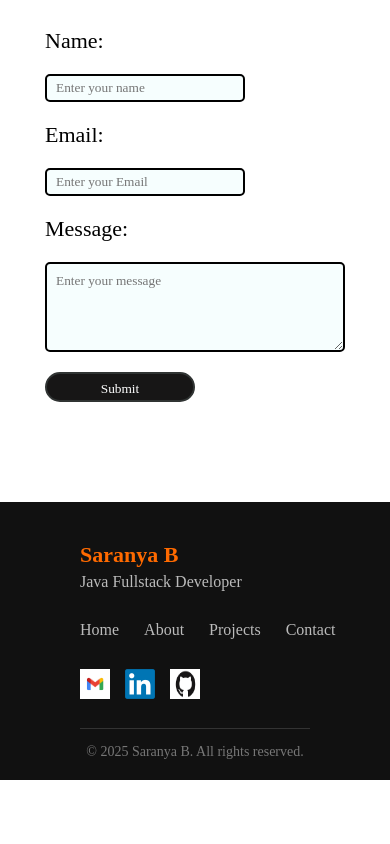
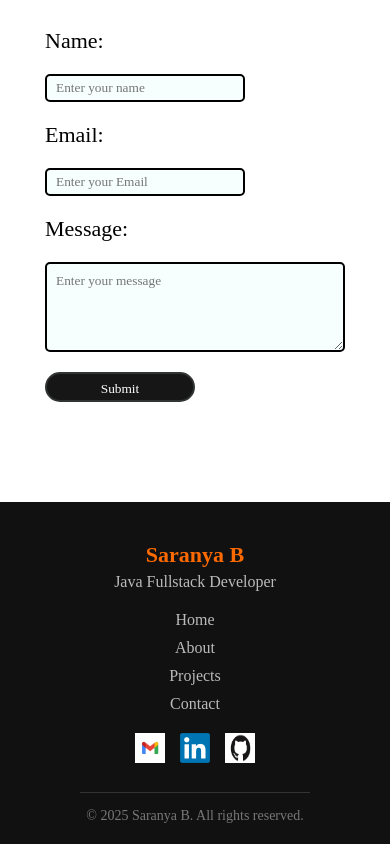
Before and after one commit to Saranyabalaji219/portfolio, a React (Vite) app: page / in a window 390 px wide. Shown: the part 3365-4209 px from the top of the page. Before the commit the page ends 4145 px from the top, so only its background shows below. Built offline with nearby package versions, Linux system fonts and the light colour scheme.

Commit message:
changes in footer

```diff
--- a/src/Component/Footer/Footer.css
+++ b/src/Component/Footer/Footer.css
@@ -65,3 +65,21 @@
   font-size: 14px;
   color: #777;
 }
+
+@media (max-width: 768px) {
+  .footer-content {
+    flex-direction: column;
+    text-align: center;
+    gap: 20px;
+  }
+
+  .footer-links {
+    flex-direction: column;
+    gap: 10px;
+  }
+
+  .footer-socials {
+    justify-content: center;
+    gap: 15px;
+  }
+}
```
